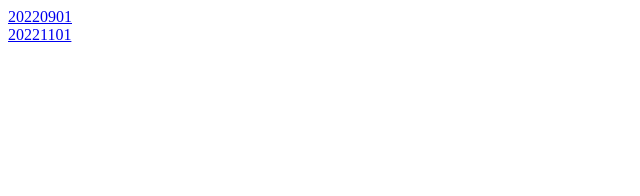
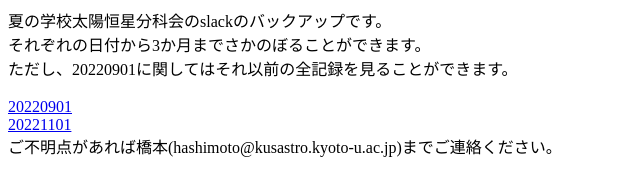
Before and after one commit to hashimoto-yuki/shareslack.github.io, a plain HTML site: page index.html in a window 1280 px wide. Shown: the whole page, without its empty margins (0-640 px from the left). Drawn offline with Linux system fonts and the light colour scheme.

Commit message:
Update index.html

```diff
--- a/index.html
+++ b/index.html
@@ -7,7 +7,12 @@
 </head>
 
 <body>
+  夏の学校太陽恒星分科会のslackのバックアップです。</br>
+  それぞれの日付から3か月までさかのぼることができます。</br>
+  ただし、20220901に関してはそれ以前の全記録を見ることができます。</br> </br>
   <a href=./slack/20220901/ss21sunstar.slack.com_log.random_2022_09_01_12_45_39.html>20220901</a> </br>
   <a href=./slack/20221101/ss21sunstar.slack.com_log.random_2022_11_01_19_40_24.html>20221101</a>
+  </br>
+  ご不明点があれば橋本(hashimoto@kusastro.kyoto-u.ac.jp)までご連絡ください。
 </body>
 </html>
```
